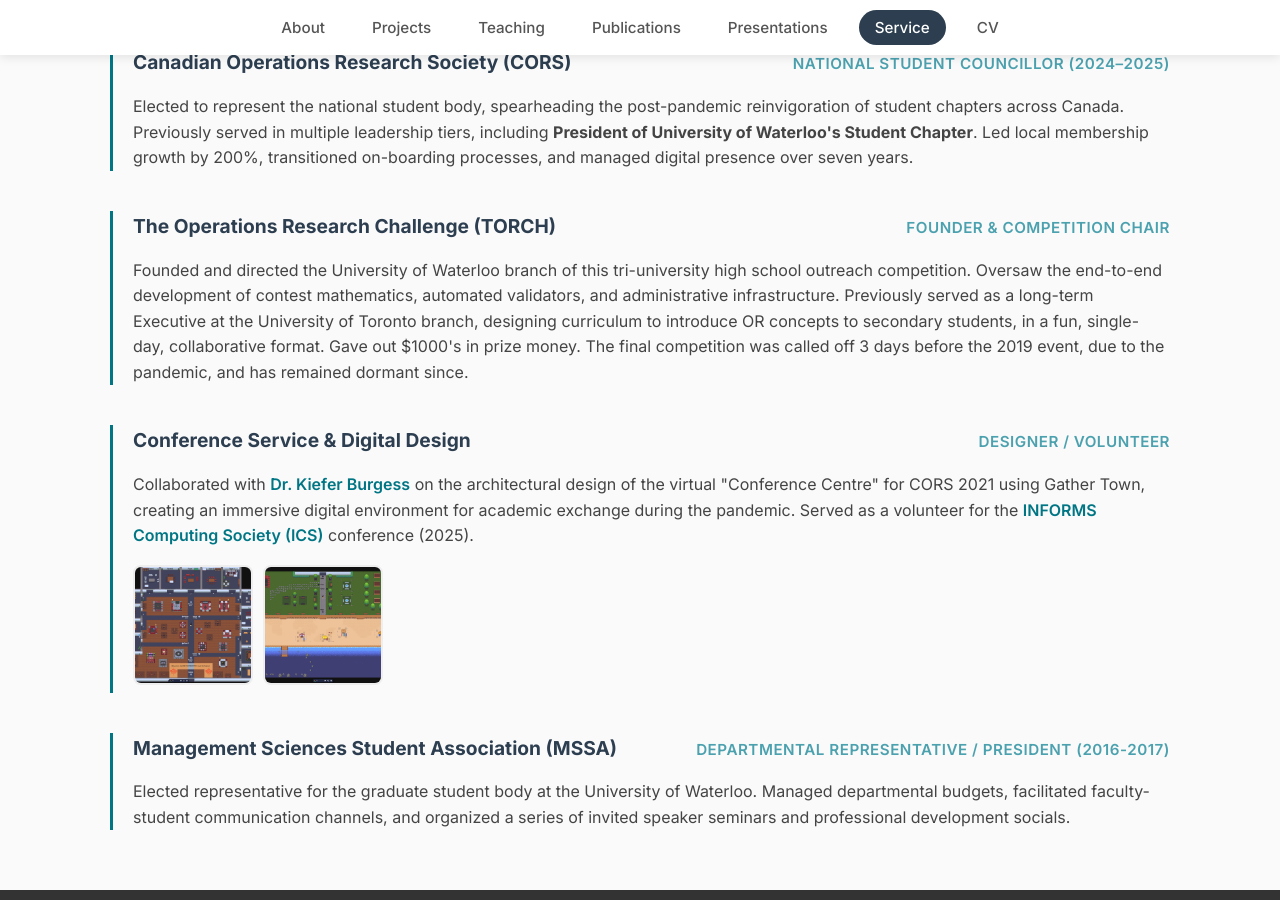
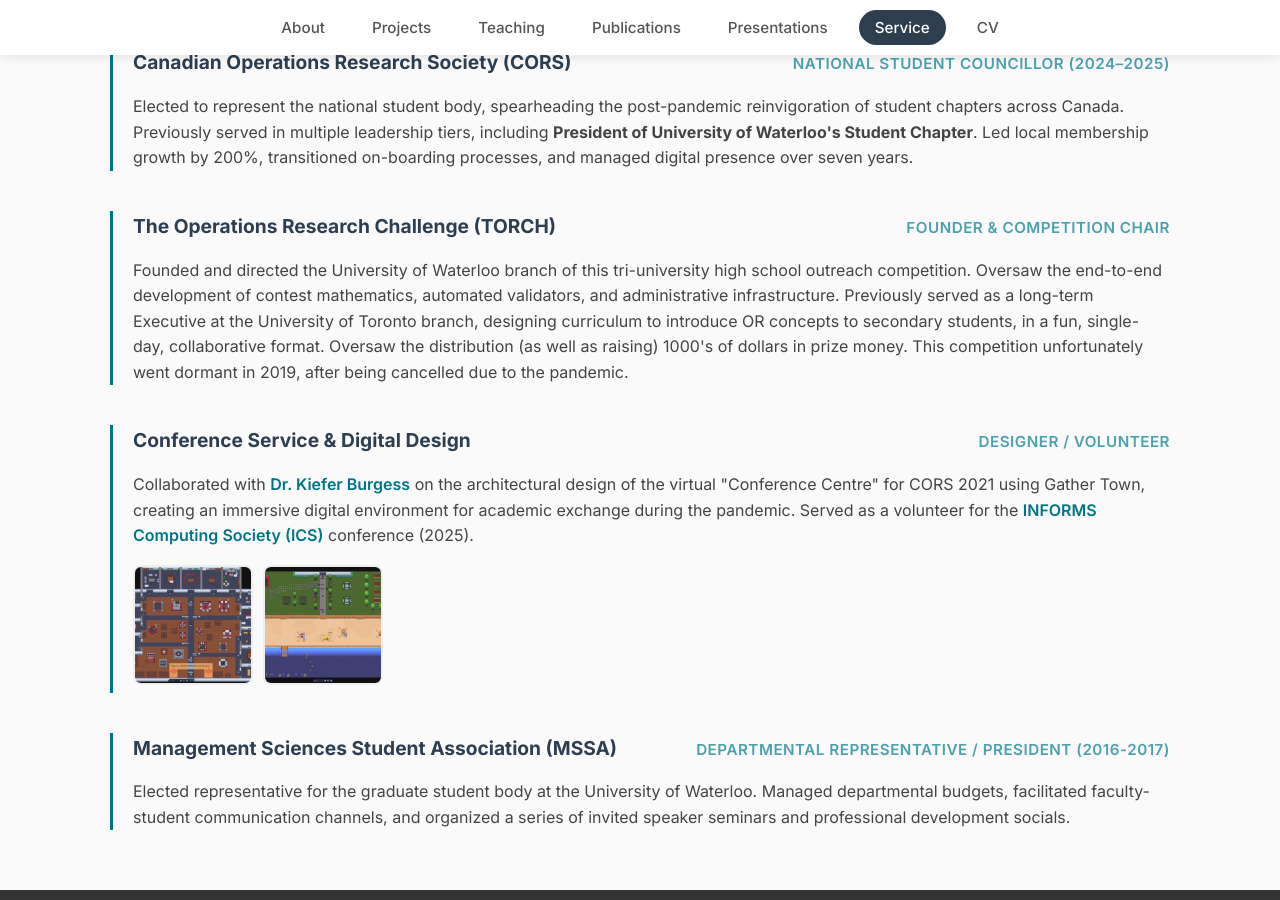
Before and after one commit to DaniRip/DaniRip.github.io, a Jekyll site: the page built from service.md, in a window 1280 px wide and 900 px high, scrolled down 497 px. Built offline with Jekyll 4.4.1, drawn with Linux system fonts in a browser that asks for light colours.

Commit message:
Update service.yml

```diff
--- a/_data/service.yml
+++ b/_data/service.yml
@@ -6,7 +6,7 @@
 - organization: "The Operations Research Challenge (TORCH)"
   role: "Founder & Competition Chair"
   description: |
-    Founded and directed the University of Waterloo branch of this tri-university high school outreach competition. Oversaw the end-to-end development of contest mathematics, automated validators, and administrative infrastructure. Previously served as a long-term Executive at the University of Toronto branch, designing curriculum to introduce OR concepts to secondary students, in a fun, single-day, collaborative format. Gave out $1000's in prize money. The final competition was called off 3 days before the 2019 event, due to the pandemic, and has remained dormant since.
+    Founded and directed the University of Waterloo branch of this tri-university high school outreach competition. Oversaw the end-to-end development of contest mathematics, automated validators, and administrative infrastructure. Previously served as a long-term Executive at the University of Toronto branch, designing curriculum to introduce OR concepts to secondary students, in a fun, single-day, collaborative format. Oversaw the distribution (as well as raising) 1000's of dollars in prize money. This competition unfortunately went dormant in 2019, after being cancelled due to the pandemic.
 
 - organization: "Conference Service & Digital Design"
   role: "Designer / Volunteer"
```
